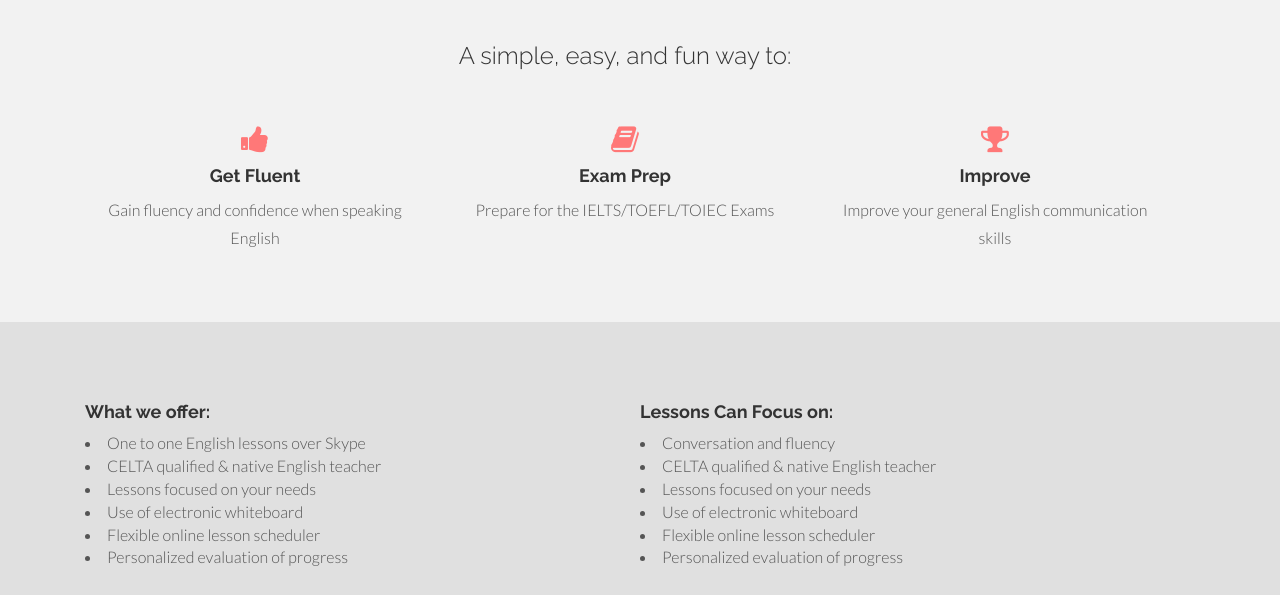
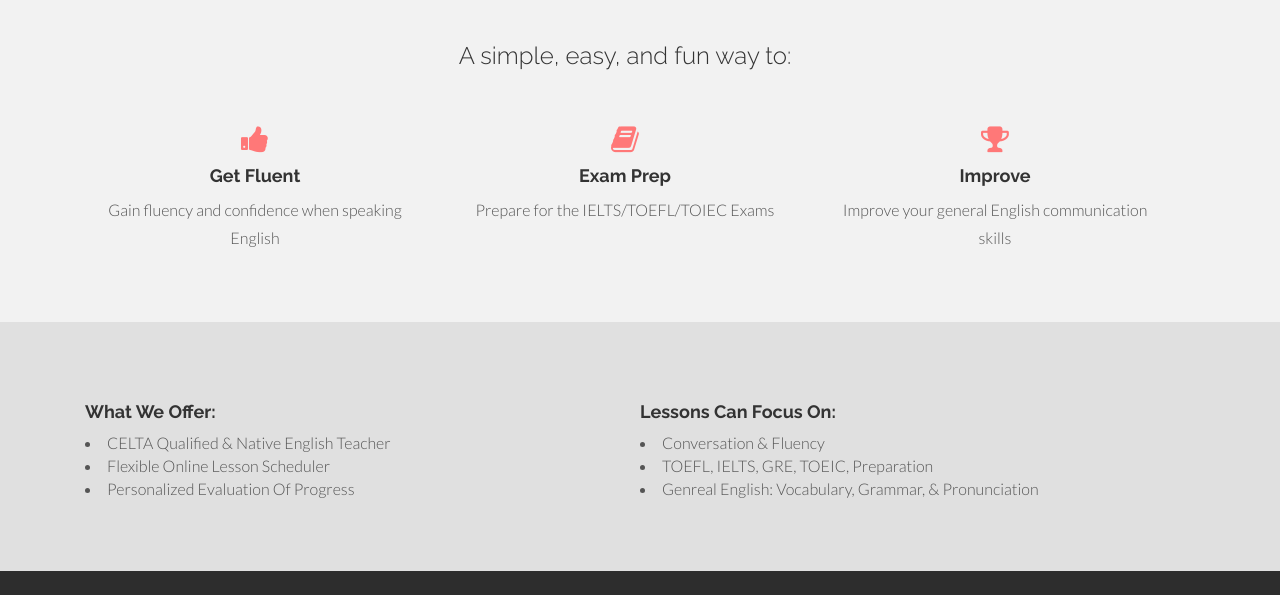
Before and after one commit to Neeema/english-prep-online, a website: page src/index.html in a window 1280 px wide. Shown: the part 572-1167 px from the top of the page. Drawn offline with nearby package versions, Linux system fonts and the light colour scheme.

Commit message:
"Lessons can Focus on" on and "What we offer" updated

```diff
--- a/src/index.html
+++ b/src/index.html
@@ -97,23 +97,17 @@
     <div class="container offer">
       <div class="col-md-6">
 
-        <h4>What we offer:</h4>
-        <li>One to one English lessons over Skype</li>
-        <li>CELTA qualified & native English teacher</li>
-        <li>Lessons focused on your needs</li>
-        <li>Use of electronic whiteboard</li>
-        <li>Flexible online lesson scheduler</li>
-        <li>Personalized evaluation of progress</li>
+        <h4>What We Offer:</h4>
+        <li>CELTA Qualified & Native English Teacher</li>
+        <li>Flexible Online Lesson Scheduler</li>
+        <li>Personalized Evaluation Of Progress</li>
 
       </div><!-- row -->
       <div class="cold-md-6">
-        <h4>Lessons Can Focus on:</h4>
-        <li>Conversation and fluency</li>
-        <li>CELTA qualified & native English teacher</li>
-        <li>Lessons focused on your needs</li>
-        <li>Use of electronic whiteboard</li>
-        <li>Flexible online lesson scheduler</li>
-        <li>Personalized evaluation of progress</li>
+        <h4>Lessons Can Focus On:</h4>
+        <li>Conversation & Fluency</li>
+        <li>TOEFL, IELTS, GRE, TOEIC, Preparation</li>
+        <li>Genreal English: Vocabulary, Grammar, & Pronunciation</li>
       </div>
     </div><!-- container -->
   </div><!-- DG -->
```
